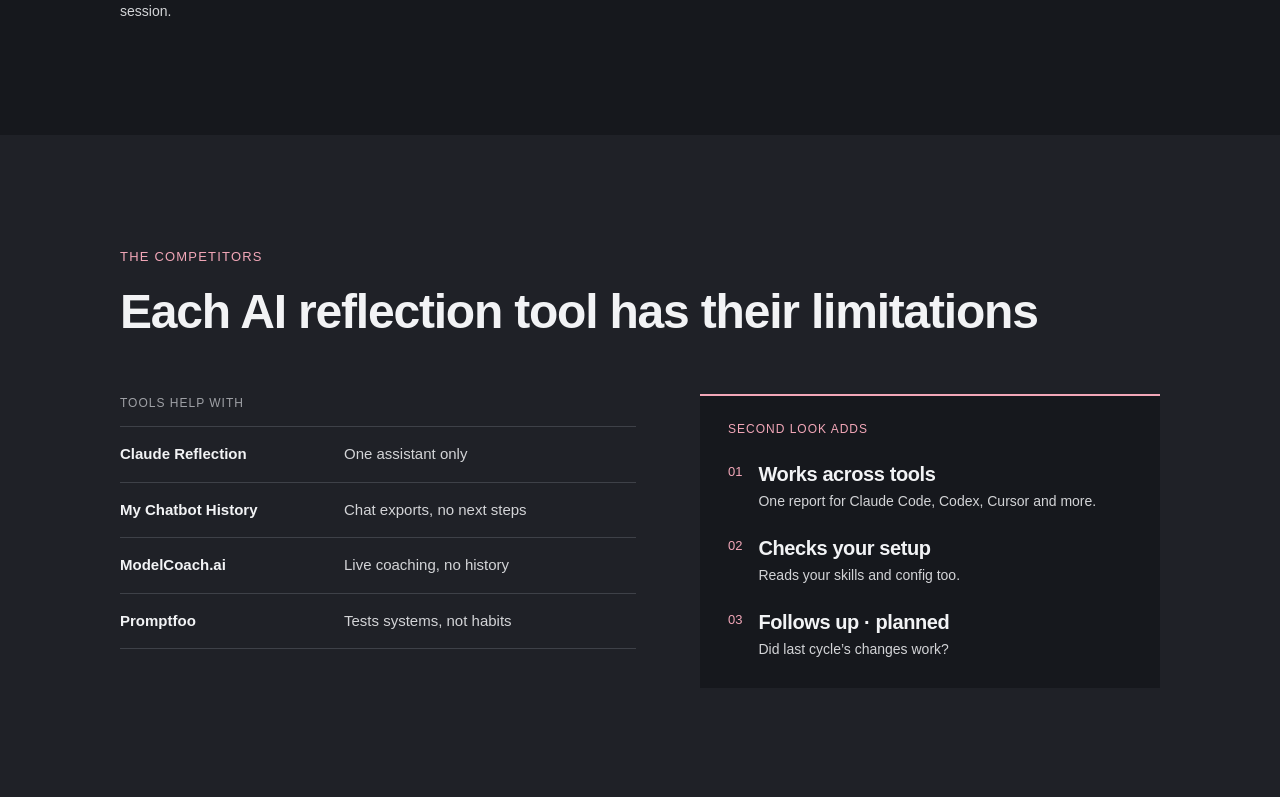
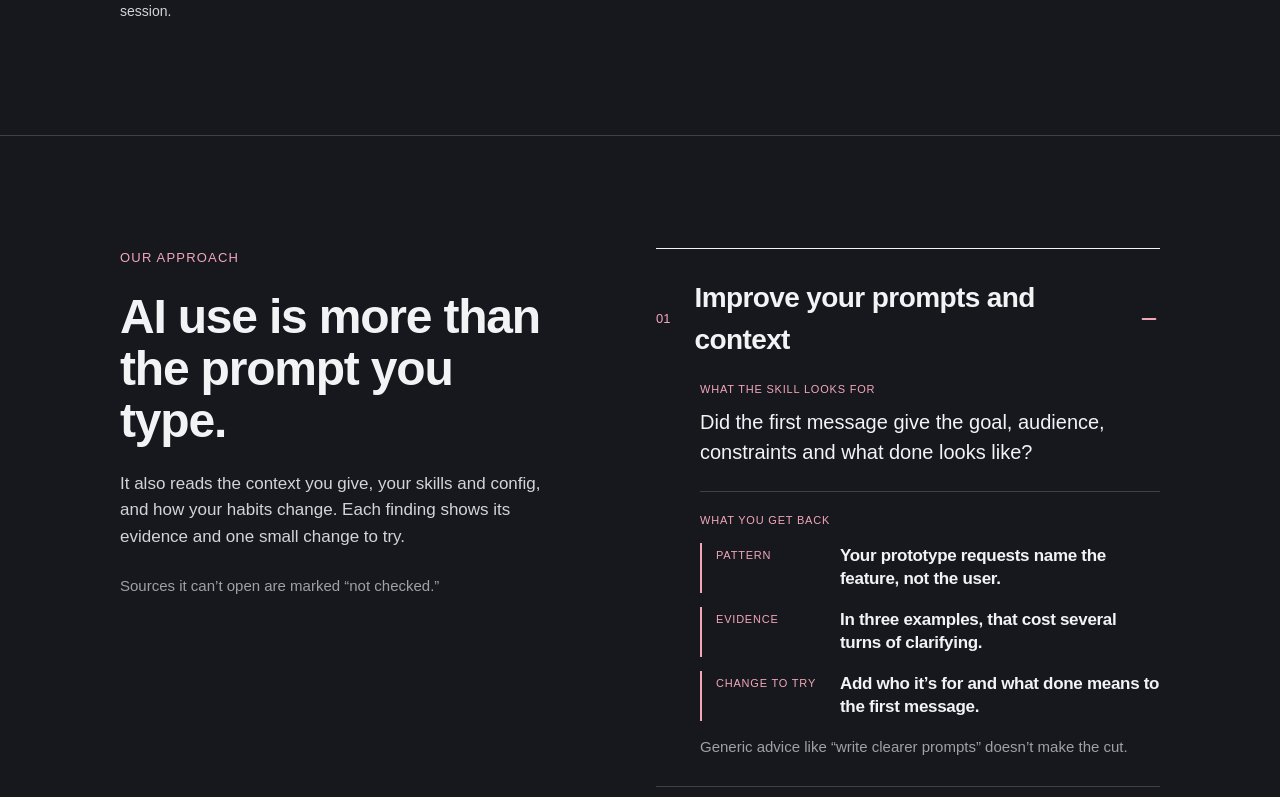
Before and after one commit to txz8096/second-look, a Next.js app: page / in a window 1280 px wide. Shown: the part 1483-2280 px from the top of the page. Built offline with nearby package versions, Linux system fonts and the light colour scheme; a web font is replaced by a local one.

Commit message:
Remove the competitors section from the landing page
Co-Authored-By: Claude Opus 5.5 <noreply@anthropic.com>

```diff
--- a/src/app/page.tsx
+++ b/src/app/page.tsx
@@ -1,5 +1,4 @@
 import { Approach } from "@/components/Approach";
-import { Competitors } from "@/components/Competitors";
 import { Coverage } from "@/components/Coverage";
 import { Faq } from "@/components/Faq";
 import { Footer } from "@/components/Footer";
@@ -18,7 +17,6 @@ export default function Home() {
       <main>
         <Hero />
         <Opportunities />
-        <Competitors />
         <Approach />
         <HowItWorks />
         <Privacy />
--- a/src/components/Competitors.tsx
+++ /dev/null
@@ -1,74 +0,0 @@
-import { Container, Kicker, SectionHeading } from "./ui";
-
-const tools = [
-  { name: "Claude Reflection", helpsWith: "One assistant only" },
-  { name: "My Chatbot History", helpsWith: "Chat exports, no next steps" },
-  { name: "ModelCoach.ai", helpsWith: "Live coaching, no history" },
-  { name: "Promptfoo", helpsWith: "Tests systems, not habits" },
-];
-
-const additions = [
-  { title: "Works across tools", desc: "One report for Claude Code, Codex, Cursor and more." },
-  { title: "Checks your setup", desc: "Reads your skills and config too." },
-  { title: "Follows up · planned", desc: "Did last cycle’s changes work?" },
-];
-
-export function Competitors() {
-  return (
-    <section id="competitors" className="bg-surface">
-      <Container className="flex flex-col gap-14 py-20 lg:py-28">
-        <div className="flex max-w-[1030px] flex-col gap-5">
-          <Kicker>The competitors</Kicker>
-          <SectionHeading>Each AI reflection tool has their limitations</SectionHeading>
-        </div>
-
-        <div className="flex flex-col gap-16 lg:flex-row">
-          <table className="w-full self-start text-left">
-            <thead>
-              <tr className="border-b border-rule">
-                <th
-                  colSpan={2}
-                  className="pb-3.5 font-mono text-xs leading-normal font-normal tracking-[1px] text-text-3"
-                >
-                  TOOLS HELP WITH
-                </th>
-              </tr>
-            </thead>
-            <tbody>
-              {tools.map((t) => (
-                <tr key={t.name} className="border-b border-rule">
-                  <th
-                    scope="row"
-                    className="w-[140px] py-4 pr-6 align-top font-body text-[15px] leading-normal font-semibold text-ink sm:w-[224px]"
-                  >
-                    {t.name}
-                  </th>
-                  <td className="py-4 font-body text-[15px] leading-normal text-text-2">{t.helpsWith}</td>
-                </tr>
-              ))}
-            </tbody>
-          </table>
-
-          <div className="flex w-full flex-col gap-6 border-t-2 border-accent bg-paper px-7 pt-6 pb-7 lg:w-[460px] lg:shrink-0">
-            <p className="font-mono text-xs leading-normal tracking-[1px] text-accent">SECOND LOOK ADDS</p>
-            <ol className="flex flex-col gap-6">
-              {additions.map((a, i) => (
-                <li key={a.title} className="flex gap-4">
-                  <span className="font-mono text-[13px] leading-normal text-accent">
-                    {String(i + 1).padStart(2, "0")}
-                  </span>
-                  <div className="flex flex-col gap-1">
-                    <h3 className="font-display text-xl leading-[1.25] font-bold tracking-[-0.4px] text-ink">
-                      {a.title}
-                    </h3>
-                    <p className="font-body text-sm leading-normal text-text-2">{a.desc}</p>
-                  </div>
-                </li>
-              ))}
-            </ol>
-          </div>
-        </div>
-      </Container>
-    </section>
-  );
-}
```
